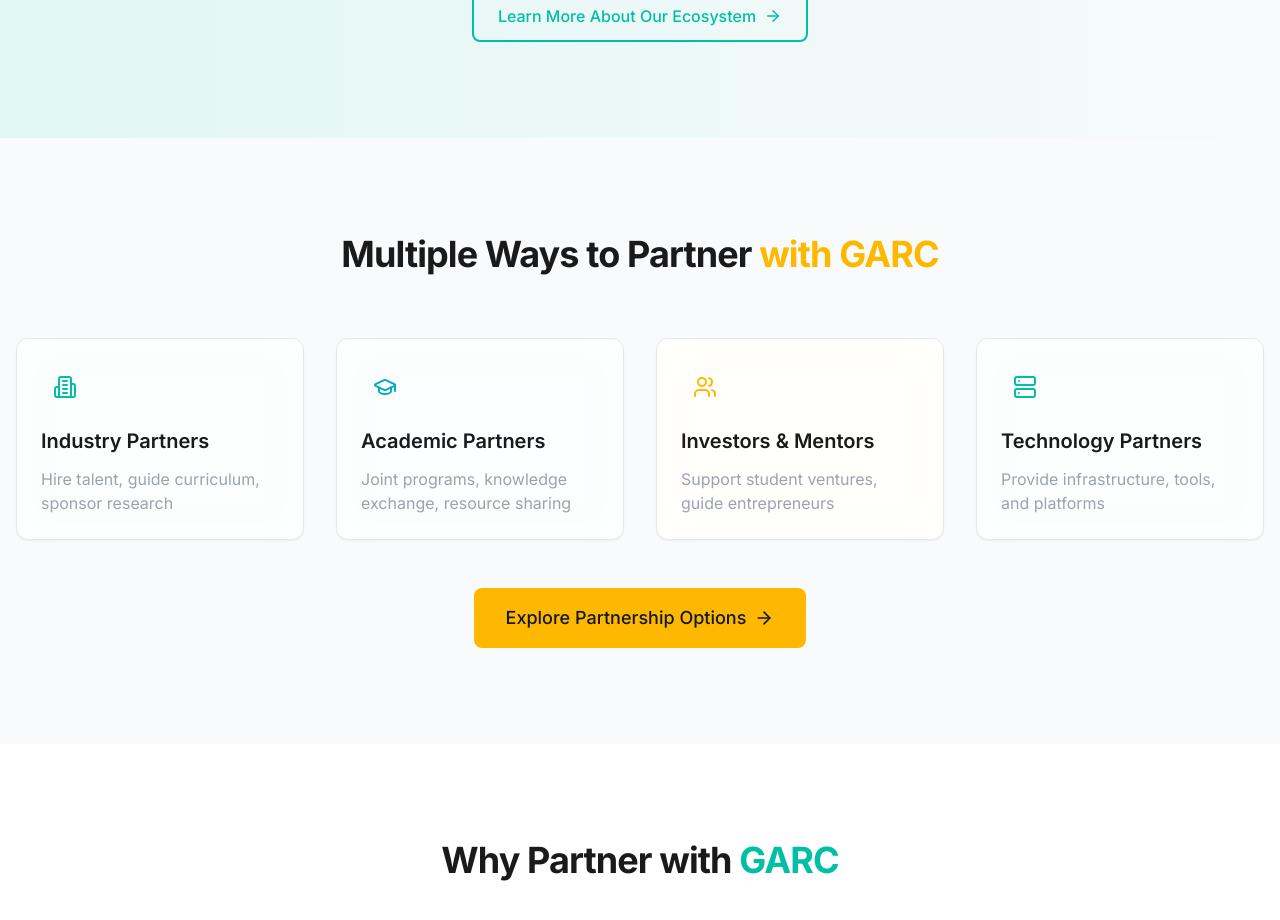
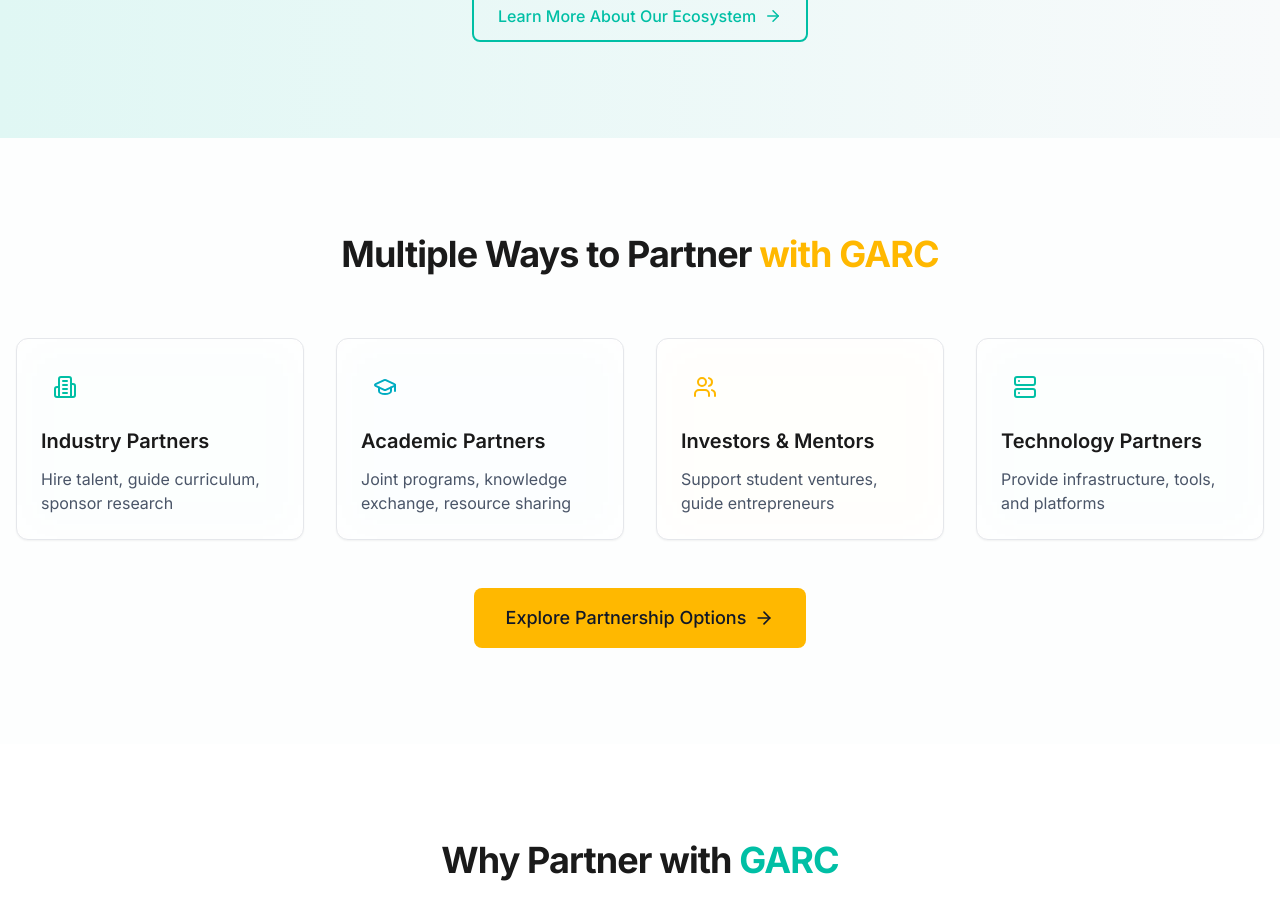
Before and after one commit to RaupscZAN/GARC-2, a React (Vite) app: page / in a window 1280 px wide. Shown: the part 2300-3220 px from the top of the page. Built offline with nearby package versions, Linux system fonts and the light colour scheme.

Commit message:
Updated PartnershipPathways.tsx

```diff
--- a/src/components/home/PartnershipPathways.tsx
+++ b/src/components/home/PartnershipPathways.tsx
@@ -34,10 +34,10 @@ const pathways = [
 
 const PartnershipPathways: React.FC = () => {
   return (
-    <Section className="bg-gray-50 dark:bg-surface/30">
+    <Section className="bg-surface/30">
       <div className="text-center mb-16">
         <h2 className="heading-lg mb-4">
-          <span className="text-navy-800">Multiple Ways to Partner </span>
+          <span className="text-app-text">Multiple Ways to Partner </span>
           <span className="text-accent">with GARC</span>
         </h2>
       </div>
@@ -55,8 +55,8 @@ const PartnershipPathways: React.FC = () => {
               <div className={`w-12 h-12 rounded-lg flex items-center justify-center mb-4 text-${pathway.color}`}>
                 {pathway.icon}
               </div>
-              <h3 className="text-xl font-semibold text-navy-800 mb-3">{pathway.title}</h3>
-              <p className="text-gray-400">{pathway.description}</p>
+              <h3 className="text-xl font-semibold text-app-text mb-3">{pathway.title}</h3>
+              <p className="text-app-text-muted">{pathway.description}</p>
             </Card>
           </motion.div>
         ))}
```
